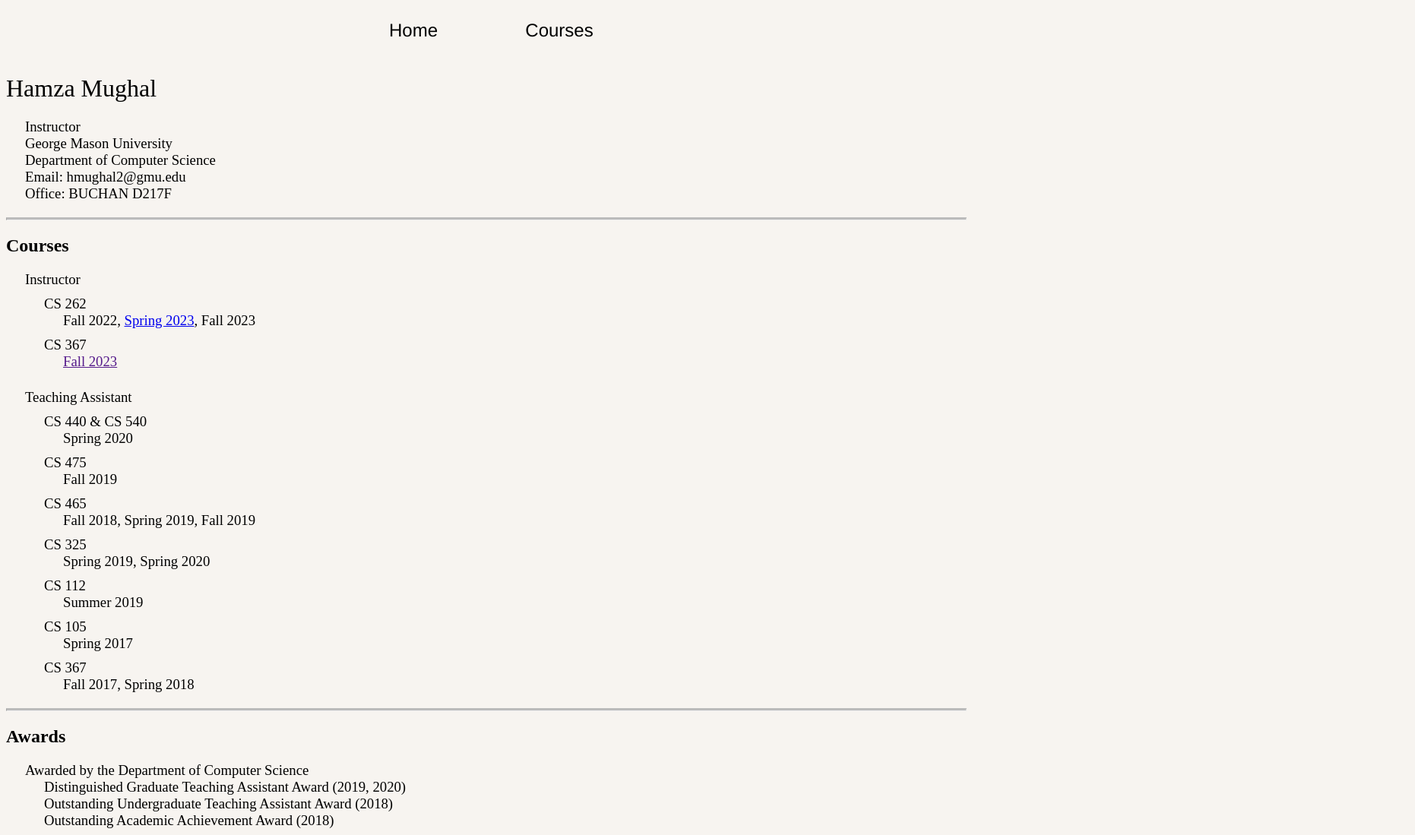
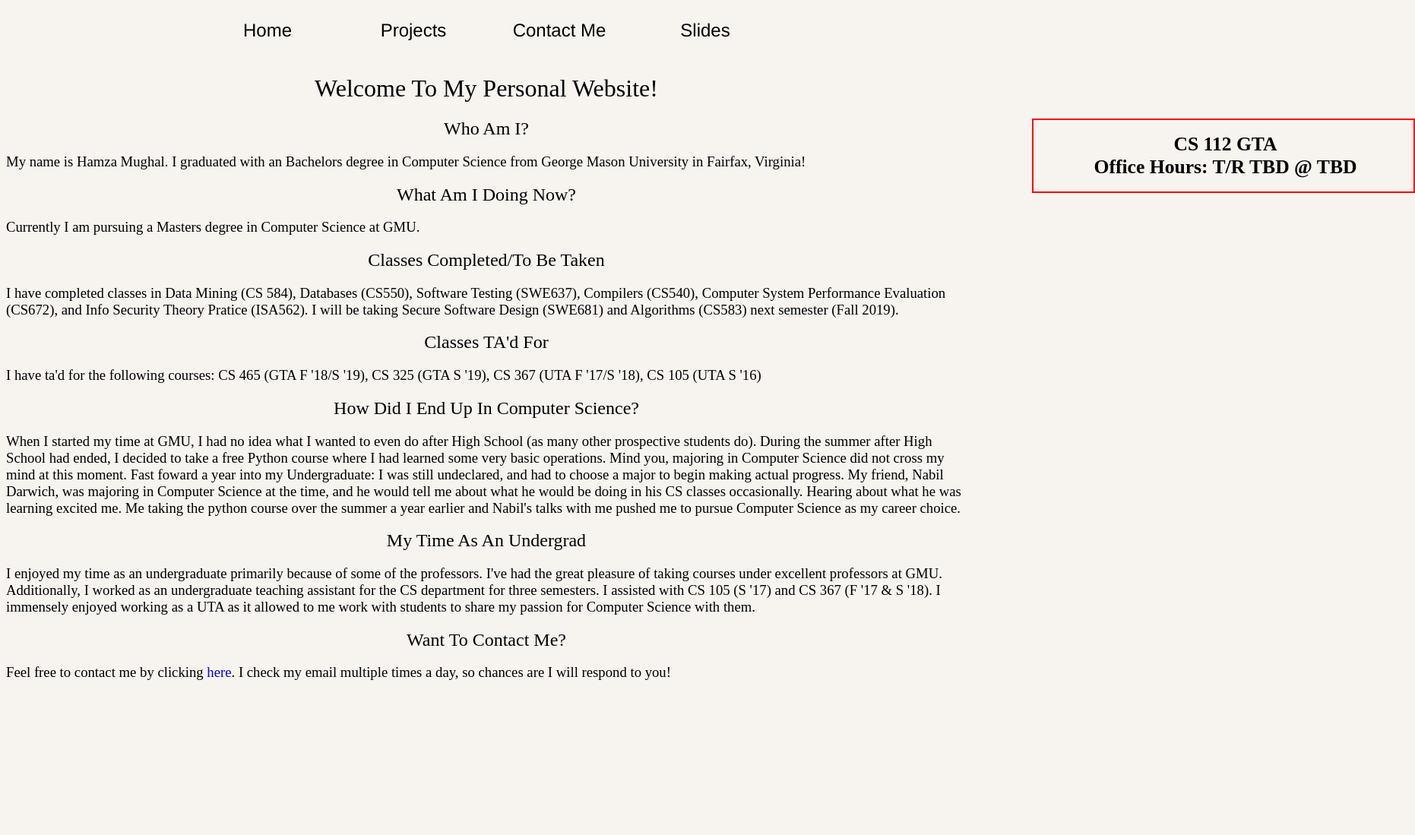
Before and after one commit to Hamza-Mughal/hamzamughal.com, a website: page public_html/index.html in a window 1280 px wide. Shown: the part 5-1104 px from the top of the page at 76% size, 1862 px wide, since content can reach past the window. After the commit the page ends 920 px from the top, so only its background shows below. Drawn offline with nearby package versions, Linux system fonts and the light colour scheme.

Commit message:
Revert "Pushing local changes over the years"
This reverts commit 158738bd7e31af680390c75cdf9c2d1260c8d175.

```diff
--- a/public_html/html/navigation.html
+++ b/public_html/html/navigation.html
@@ -1,25 +1,14 @@
 <nav>
   <ul>
     <li><a href="/">Home</a></li>
-<!---    <li><a>Projects</a>
+    <li><a>Projects</a>
       <div class="dropdown-content">
       <a href="https://github.com/Hamza-Mughal">Github</a>
       <a href="/papers">Papers</a>
       <a href="/games">Games</a>
     </div>
-  </li> !--->
-  <!---  <li><a href="/contact">Contact</a></li> !--->
-	<li>
-	<a>Courses</a>
-      <div class="dropdown-content">
-      <a href="/cs112">CS 112</a>
-	  <ul style="display: none;">
-		<li>
-		<a href="/cs112">CS 112</a>
-		</li>
-	  </ul>
-      <a href="/cs262">CS 262</a>
-    </div>
-	</li>
+  </li>
+    <li><a href="/contact">Contact Me</a></li>
+	<li><a href="/slides">Slides</a></li>
   </ul>
 </nav>
--- a/public_html/index.html
+++ b/public_html/index.html
@@ -7,7 +7,6 @@
 <link rel="shortcut icon" href="/images/Myfavicon.ico" type="image/x-icon">
 <script src="https://ajax.googleapis.com/ajax/libs/jquery/3.3.1/jquery.min.js"></script>
 <script src="./js/nav.js"></script>
-<script src="https://cdnjs.cloudflare.com/ajax/libs/socket.io/2.3.0/socket.io.js"></script>
 </head>
 <header>
 <div id="navbar" class="navbar">
@@ -15,94 +14,78 @@
 </header>
 <body>
   <div class="welcome-message">
-    <h1>Hamza Mughal</h1>
+    <h1>Welcome To My Personal Website!</h1>
   </div>
-<div class="paragraph">
-  <div style="text-indent:25px;" class="paragraph-body">
-      <h3 style="margin:0">Instructor</h3>
-	  <h3 style="margin:0">George Mason University</h3>
-	  <h3 style="margin:0">Department of Computer Science</h3>
-	  <h3 style="margin:0">Email: hmughal2@gmu.edu</h3>
-	  <h3 style="margin:0">Office: BUCHAN D217F</h3>
-  </div>
-</div>
-<hr style="border-top: 3px solid #bbb; margin-top: 20px;" class="paragraph">
-<div class="paragraph">
-	<h2>Courses</h2>
-  <div style="text-indent:25px;" class="paragraph-body">
-      <h3 style="margin:0">Instructor</h3>
-  <div style="text-indent:50px; margin-top:10px;" class="paragraph-body">
-      <h3 style="margin:0">CS 262</h3>
-  </div>
-    <div style="text-indent:75px;" class="paragraph-body">
-      <h3 style="margin:0">Fall 2022, <a href=/cs262>Spring 2023</a>, Fall 2023</h3>
-  </div>
-  <div style="text-indent:50px; margin-top:10px;" class="paragraph-body">
-      <h3 style="margin:0">CS 367</h3>
-  </div>
-    <div style="text-indent:75px;" class="paragraph-body">
-      <h3 style="margin:0"><a href=>Fall 2023</a></h3>
-  </div>
+    <div class="GTA-info">
+      <div class="textbox-border">
+        <h1 class="GTA-header">CS 112 GTA<br />Office Hours: T/R TBD @ TBD</h1>
       </div>
     </div>
 <div class="paragraph">
-  <div style="text-indent:25px;" class="paragraph-body">
-      <h3 style="margin:0; margin-top:25px;">Teaching Assistant</h3>
-  <div style="text-indent:50px; margin-top:10px;" class="paragraph-body">
-      <h3 style="margin:0">CS 440 & CS 540</h3>
-	    <div style="text-indent:75px;" class="paragraph-body">
-      <h3 style="margin:0">Spring 2020</h3>
+  <h1 class="paragraph-header">Who Am I?</h1>
+  <div class="paragraph-body">
+      <h3>My name is Hamza Mughal. I graduated with an Bachelors degree
+      in Computer Science from George Mason University in Fairfax, Virginia!</h3>
   </div>
 </div>
-    <div style="text-indent:50px; margin-top:10px;" class="paragraph-body">
-      <h3 style="margin:0">CS 475</h3>
-	    <div style="text-indent:75px;" class="paragraph-body">
-      <h3 style="margin:0">Fall 2019</h3>
+<div class="paragraph">
+  <h1 class="paragraph-header">What Am I Doing Now?</h1>
+  <div class="paragraph-body">
+      <h3>Currently I am pursuing a
+      Masters degree in Computer Science at GMU.</h3>
   </div>
 </div>
-      <div style="text-indent:50px; margin-top:10px;" class="paragraph-body">
-      <h3 style="margin:0">CS 465</h3>
-	    <div style="text-indent:75px;" class="paragraph-body">
-      <h3 style="margin:0">Fall 2018, Spring 2019, Fall 2019</h3>
+<div class="paragraph">
+  <h1 class="paragraph-header">Classes Completed/To Be Taken</h1>
+  <div class="paragraph-body">
+      <h3>I have completed classes in Data Mining (CS 584), Databases (CS550), Software Testing (SWE637), Compilers (CS540), Computer System Performance Evaluation (CS672), and Info Security Theory Pratice (ISA562). I will be taking
+      Secure Software Design (SWE681) and Algorithms (CS583) next semester (Fall 2019).</h3>
   </div>
 </div>
-        <div style="text-indent:50px; margin-top:10px;" class="paragraph-body">
-      <h3 style="margin:0">CS 325</h3>
-	    <div style="text-indent:75px;" class="paragraph-body">
-      <h3 style="margin:0">Spring 2019, Spring 2020</h3>
+<div class="paragraph">
+
+  <h1 class="paragraph-header">Classes TA'd For</h1>
+  <div class="paragraph-body">
+      <h3>I have ta'd for the following courses: CS 465 (GTA F '18/S '19), CS 325 (GTA S '19), CS 367 (UTA F '17/S '18), CS 105 (UTA S '16)</h3>
   </div>
 </div>
-          <div style="text-indent:50px; margin-top:10px;" class="paragraph-body">
-      <h3 style="margin:0">CS 112</h3>
-	    <div style="text-indent:75px;" class="paragraph-body">
-      <h3 style="margin:0">Summer 2019</h3>
+<div class="paragraph">
+  <h1 class="paragraph-header">How Did I End Up In Computer Science?</h1>
+  <div class="paragraph-body">
+      <h3>When I started my time at
+          GMU, I had no idea  what I wanted to even do after High School (as many other prospective students do). During the summer
+          after High School had ended, I decided to take a free Python course where I had learned some very basic operations. Mind you,
+          majoring in Computer Science did not cross my mind at this moment. Fast foward a year into my Undergraduate: I was still undeclared,
+          and had to choose a major to begin making actual progress. My friend, Nabil Darwich, was majoring in Computer Science at the time,
+          and he would tell me about what he would be doing in his CS classes occasionally. Hearing about what he was learning excited me.
+          Me taking the python course over the summer a year earlier and Nabil's talks with me pushed me to pursue Computer Science as my career choice.
+        </h3>
   </div>
 </div>
-            <div style="text-indent:50px; margin-top:10px;" class="paragraph-body">
-      <h3 style="margin:0">CS 105</h3>
-	    <div style="text-indent:75px;" class="paragraph-body">
-      <h3 style="margin:0">Spring 2017</h3>
+<div class="paragraph">
+  <h1 class="paragraph-header">My Time As An Undergrad</h1>
+  <div class="paragraph-body">
+      <h3>I enjoyed my time as an undergraduate primarily because of some of the professors. I've had the great pleasure
+      of taking courses under excellent professors at GMU.
+      Additionally, I worked as an undergraduate teaching assistant for the CS department for three semesters. I assisted with
+      CS 105 (S '17) and CS 367 (F '17 & S '18). I immensely enjoyed working as a UTA as it allowed to me work with students to share my passion for Computer Science with them.
+    </h3>
   </div>
 </div>
-              <div style="text-indent:50px; margin-top:10px;" class="paragraph-body">
-      <h3 style="margin:0">CS 367</h3>
-	    <div style="text-indent:75px;" class="paragraph-body">
-      <h3 style="margin:0">Fall 2017, Spring 2018</h3>
+<!--- <div class="paragraph">
+  <h1 class="paragraph-header">What Are My Future Plans?</h1>
+  <div class="paragraph-body">
+      <h3>Currently I am planning on pursuing a
+      Masters degree in Computer Science.</h3>
+  </div>
+</div> --->
+<div class="paragraph">
+  <h1 class="paragraph-header">Want To Contact Me?</h1>
+  <div class="paragraph-body">
+      <h3>Feel free to contact me by clicking <a style="text-decoration:none" href="/contact">here</a>.
+      I check my email multiple times a day, so chances are I will respond to you!</h3>
   </div>
 </div>
-  </div>
-</div>
-<hr style="border-top: 3px solid #bbb; margin-top: 20px;" class="paragraph">
-<div class="paragraph">
-	<h2>Awards</h2>
-	<div style="text-indent:25px;" class="paragraph-body">
-	<h3 style="margin:0">Awarded by the Department of Computer Science</h3>
-  <div style="text-indent:25px;" class="paragraph-body">
-      <h3 style="margin:0; text-indent:50px">Distinguished Graduate Teaching Assistant Award (2019, 2020)</h3>
-	  <h3 style="margin:0; text-indent:50px">Outstanding Undergraduate Teaching Assistant Award (2018)</h3>
-	  <h3 style="margin:0; text-indent:50px">Outstanding Academic Achievement Award (2018)</h3>
-  </div>
-  </div>
-</div>
+
 </body>
 </html>
--- a/public_html/js/nav.js
+++ b/public_html/js/nav.js
@@ -1,4 +1,3 @@
-
 $(document).ready(function(){
   $("#navbar").load("./html/navigation.html");
 });
--- a/public_html/scss/main.scss
+++ b/public_html/scss/main.scss
@@ -71,7 +71,7 @@
 }
 
 .welcome-message h1 {
- /* text-align: center; */
+  text-align: center;
   font-weight: normal;
   animation: fadein 1s;
 }
```
Also changed, not shown: package.json (+3 -4 lines), public_html/html/papers.html (+0 -43 lines), public_html/html/slides.html (added, +23 -0 lines), public_html/server.js (+15 -31 lines), public_html/css/main.css. Lines whose indentation alone changed are shown as unchanged.
